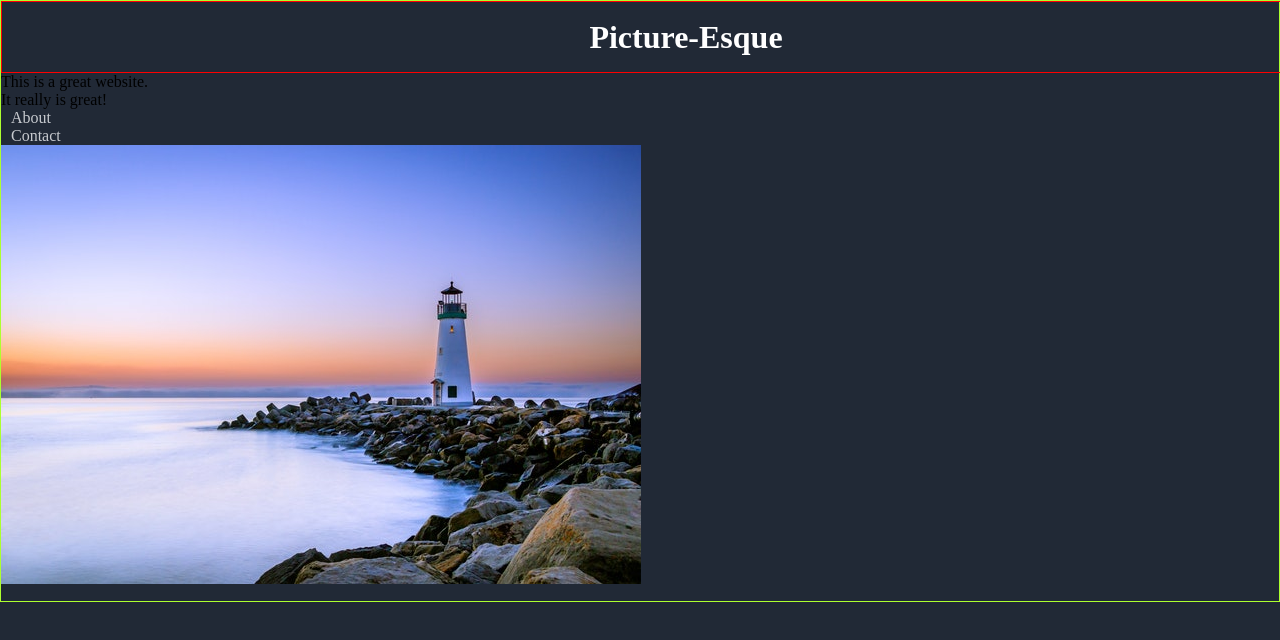
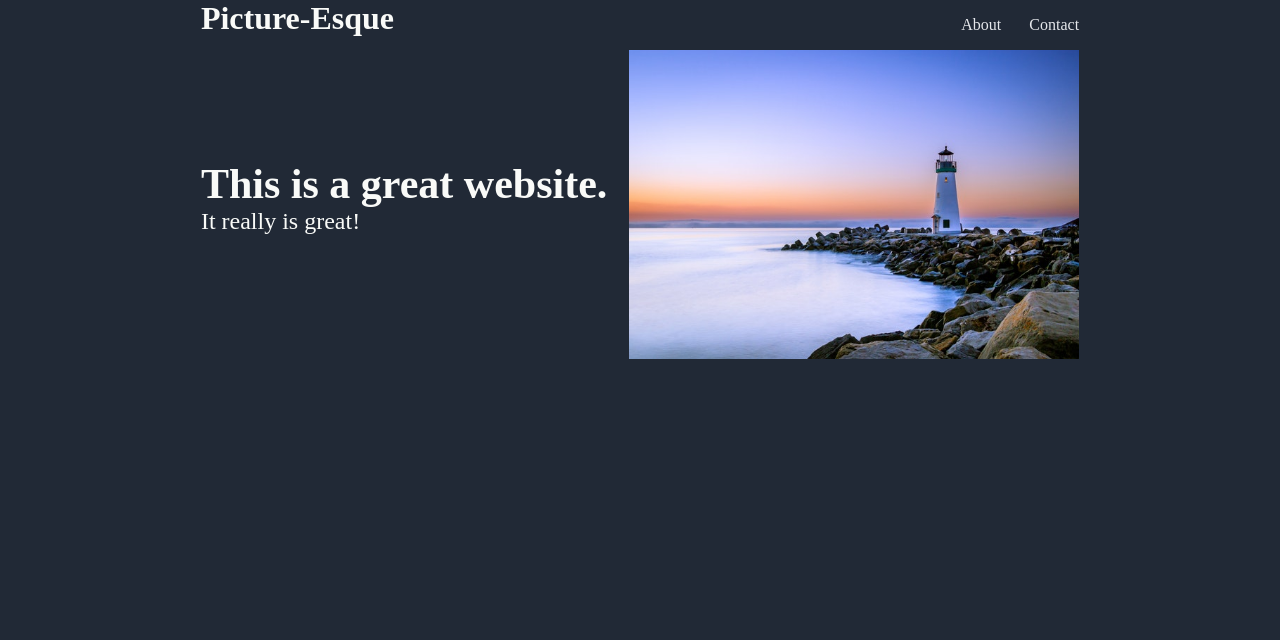
Before and after one commit to Lance-Town/landing-page, a plain HTML site: page index.html in a window 1280 px wide. Drawn offline with Linux system fonts and the light colour scheme.

Commit message:
Updated CSS

```diff
--- a/style.css
+++ b/style.css
@@ -1,50 +1,65 @@
 * {
     padding: 0;
     margin: 0;
+    list-style: none;
+    text-decoration: none;
+    color: #F9FAF8;
 }
 
 body {
     background-color: rgb(33, 41, 54);
+    margin: 0 auto;
+    width: 900px;
 }
 
 .content-one {
     display: flex;
-    flex-direction: column;
-    height: 600px;
-    border: 1px solid greenyellow;
+    justify-content: space-around;
+    max-height: 500px;
+    flex: 0;
 }
 
-.header {
+.right-aligned-content, .left-aligned-content {
     display: flex;
-    flex: 0;
-    min-width: 100%;
-    min-height: 70px;
-    border: 1px solid red;
-    justify-content: space-around;
-    align-items: center;
+    flex-direction: column;
+    color: lightblue;
 }
 
-h1 {
+.content-one .left-aligned-content .header {
     color: white;
-    margin-left: 90px;
 }
 
-.header ul{
-    list-style: none;
-    margin-right: 90px;
-    display: flex;
-    gap: 10px;
+.content-one .left-aligned-content .text, .content-one .right-aligned-content img {
+    margin-top: auto;
+    margin-bottom: auto;
 }
 
-a {
-    color: rgb(199, 202, 207);
-    text-decoration: none;
-    padding: 10px;
+.content-one .right-aligned-content ul {
+    display: flex;
+    justify-content: flex-end;
+    gap: 12px;
+    margin: 16px 0;
 }
 
-.description {
-    display: flex;
-    min-height: 300px;
-    border: 1px solid purple;
-    justify-content: space-around;
+.content-one .right-aligned-content a {
+    color: #E5E7EB;
+    padding: 16px 0 16px 16px;
 }
+
+.content-one .right-aligned-content img {
+    width: 450px;
+    height: auto;
+}
+
+.content-one .left-aligned-content .text {
+    max-width: 450px;
+}
+
+.content-one .left-aligned-content .text .big-text {
+    font-size: 42px;
+    font-weight: 900;
+}
+
+.content-one .left-aligned-content .text {
+    font-size: 24px;
+}
```
